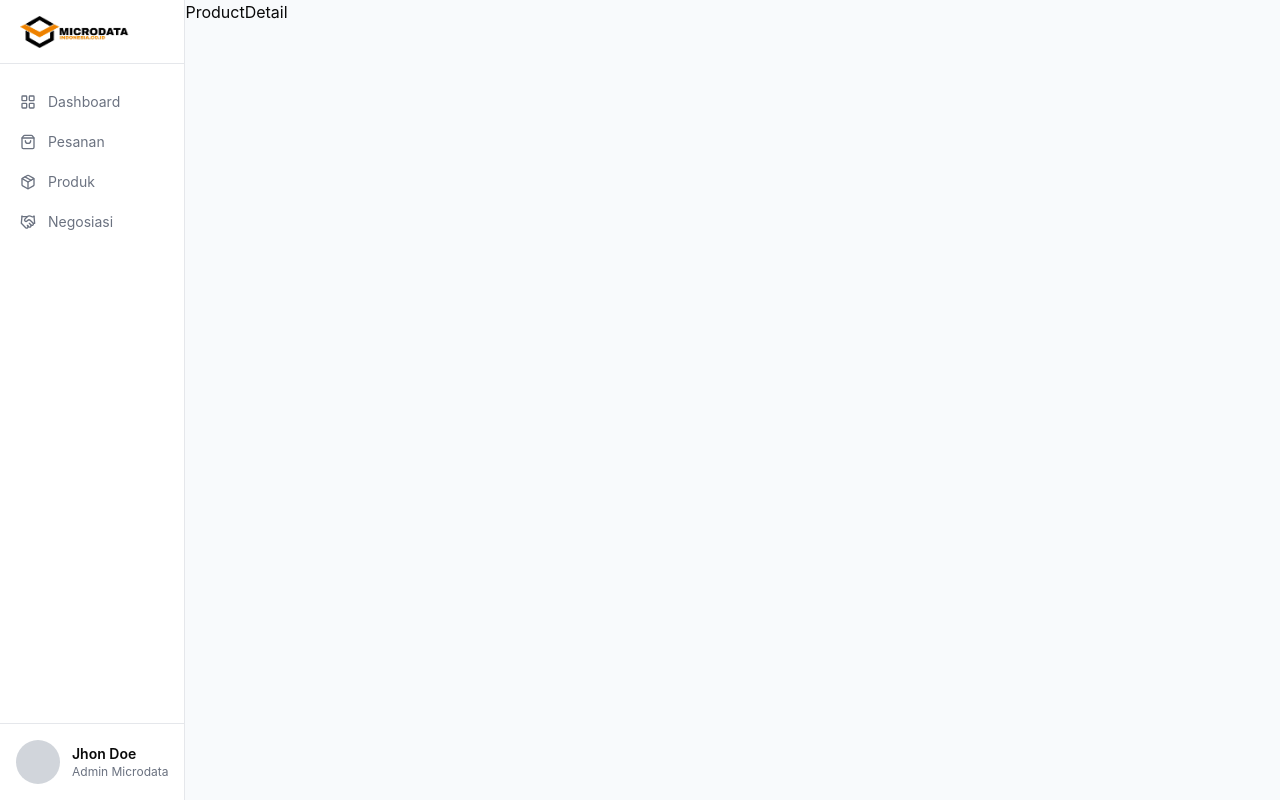
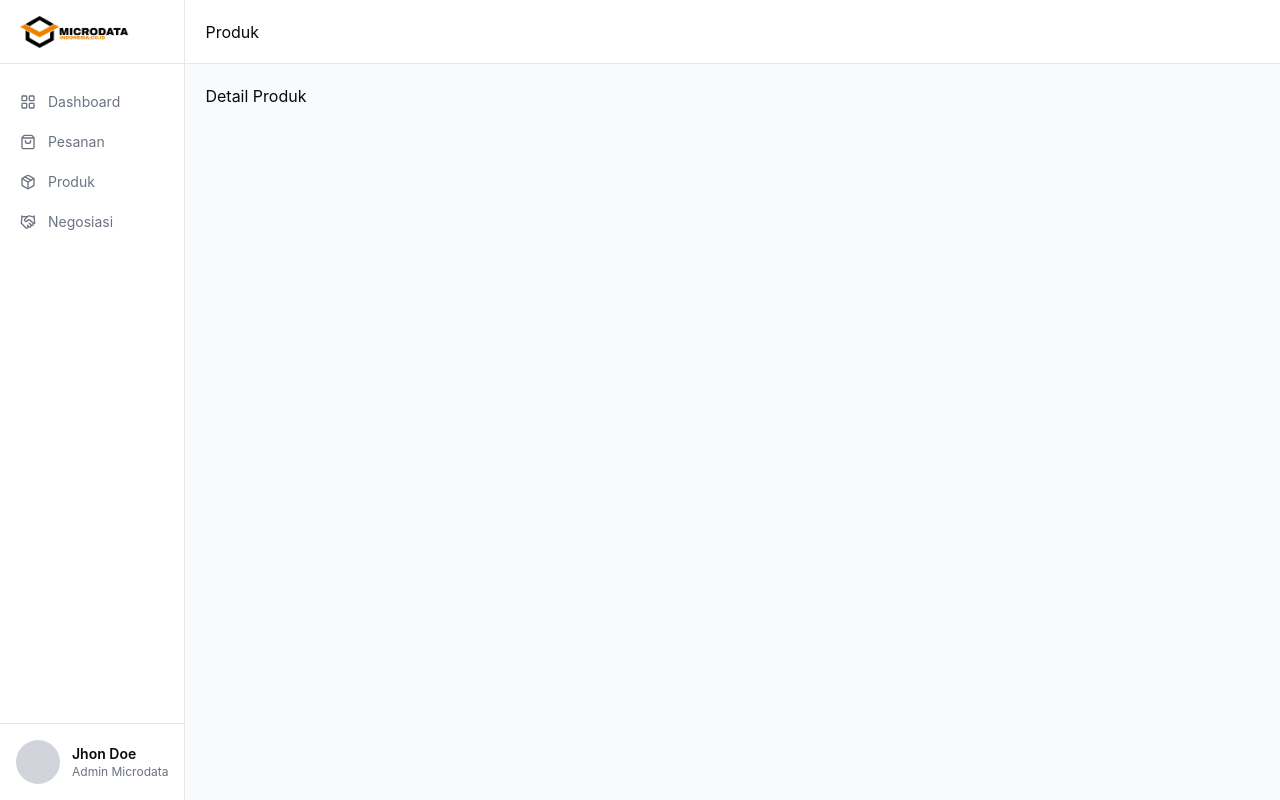
Before and after one commit to apridiansaputra/microdata-store, a Next.js app: page /product-admin/1 in a window 1280 px wide. Built offline with nearby package versions, Linux system fonts and the light colour scheme.

Commit message:
feat : edit detail product admin

```diff
--- a/app/(admin)/product-admin/[slug]/page.tsx
+++ b/app/(admin)/product-admin/[slug]/page.tsx
@@ -1,7 +1,14 @@
-import React from 'react'
+import Header from "@/components/admin-layout/header"
+import Container from "@/components/admin-layout/container"
 
 export default function ProductDetail() {
   return (
-	<div>ProductDetail</div>
+    <div>
+      <Header title='Produk' />
+
+      <Container className="flex flex-wrap justify-start gap-4">
+          <h1>Detail Produk</h1>
+      </Container>
+    </div>
   )
 }
```
